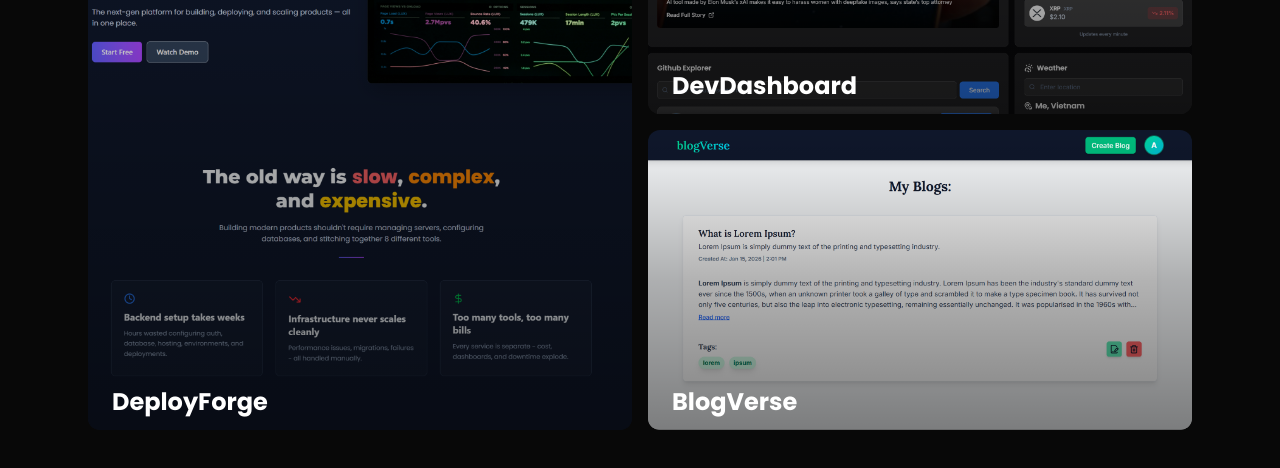
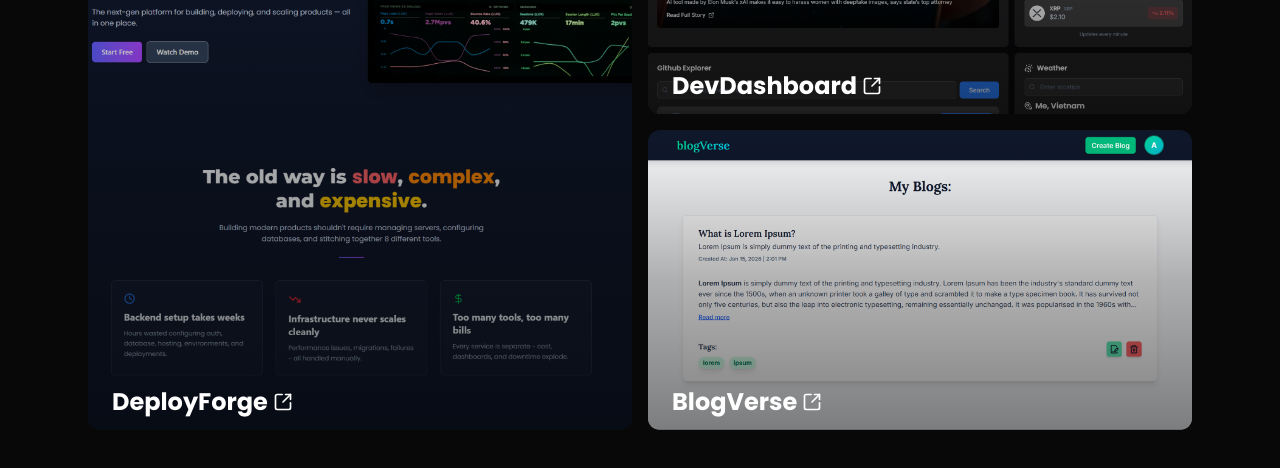
Before and after one commit to Anurag2516/my-portfolio, a React (Vite) app: page / in a window 1280 px wide. Shown: the part 1859-2327 px from the top of the page. Built offline with nearby package versions, Linux system fonts and the light colour scheme.

Commit message:
feat: add live site links and icon

```diff
--- a/src/sections/Projects/ProjectsCard.tsx
+++ b/src/sections/Projects/ProjectsCard.tsx
@@ -1,3 +1,4 @@
+import { SquareArrowOutUpRight } from "lucide-react";
 import type { ProjectConfig } from "./Projects.data";
 
 interface ProjectsProps {
@@ -15,7 +16,16 @@ const ProjectsCard = ({ project }: ProjectsProps) => {
       <div className="absolute inset-0 bg-linear-to-t from-black/80 via-black/50 to-transparent sm:from-black/50 sm:via-black/30 sm:group-hover:from-black/80 sm:group-hover:via-black/50 transition-colors duration-300 ease-out"></div>
 
       <div className="absolute bottom-0 left-0 w-full sm:-bottom-16 sm:group-hover:bottom-0 transition-all duration-300 ease-out flex flex-col gap-2 px-4 sm:px-6 pb-4">
-        <h3 className="text-xl sm:text-2xl font-bold">{project.title}</h3>
+        <a
+          className="flex items-center gap-1.25 hover:text-blue-400 hover:underline transition-all duration-200 ease-out"
+          href={project.liveLink}
+          aria-label={`Visit ${project.title} live site`}
+          target="_blank"
+          rel="noopener noreferrer"
+        >
+          <h3 className="text-xl sm:text-2xl font-bold">{project.title}</h3>
+          <SquareArrowOutUpRight size={20} />
+        </a>
         <p className="text-sm text-gray-300">{project.description}</p>
         <div className="hidden sm:flex flex-wrap gap-2">
           {project.languages.map((lang, index) => (
```
